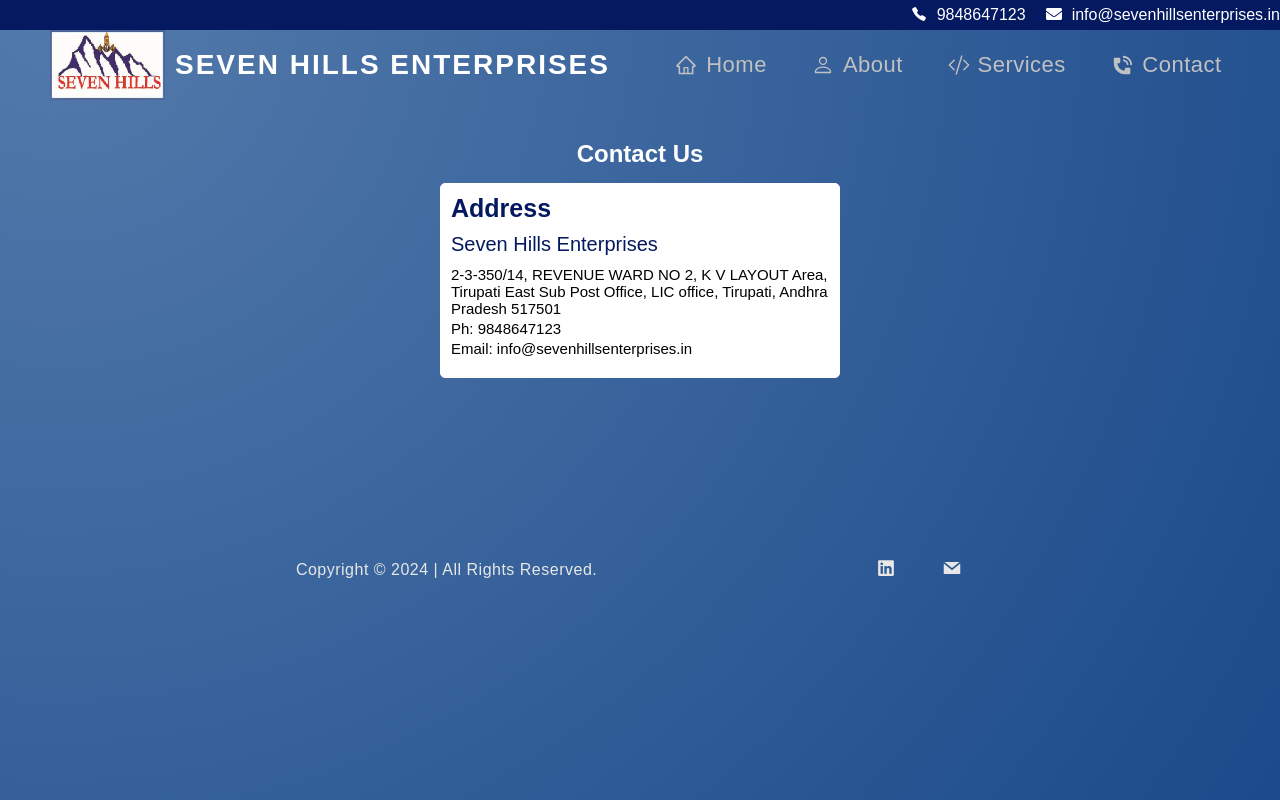
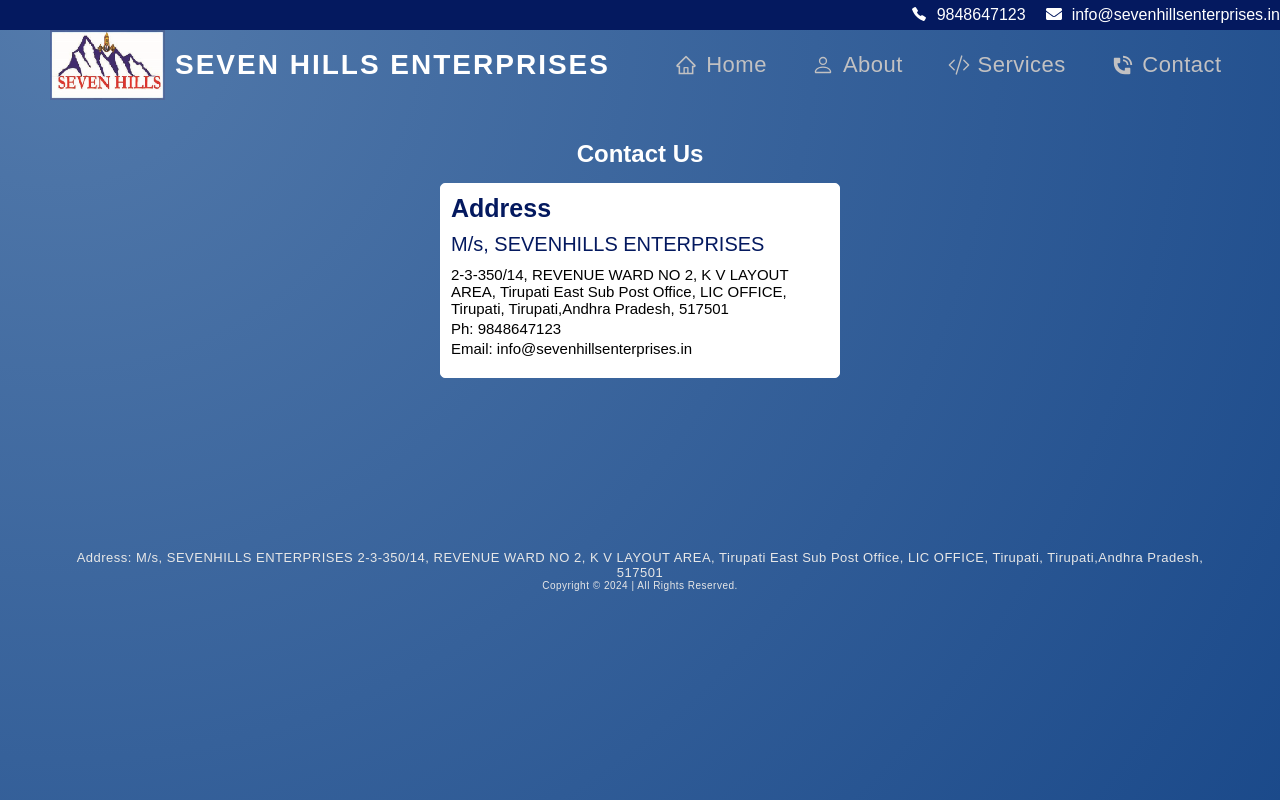
Before and after one commit to KavyaVema/sevenhills, a React (Vite) app: page /Contact in a window 1280 px wide. Built offline with nearby package versions, Linux system fonts and the light colour scheme.

Commit message:
footer address change

```diff
--- a/src/Components/Contact.jsx
+++ b/src/Components/Contact.jsx
@@ -72,8 +72,8 @@
         </a>
       </form>)} */}
       <div className="address-card"><div className="address-card-section"><h5 style={{fontSize:"25px",color:"#04195f"}}>Address</h5>
-      <div style={{fontSize:"20px",color:"#04195f"}}>Seven Hills Enterprises</div>
-      <div style={{fontSize:"15px",display:"grid",gap:"3px"}}>2-3-350/14, REVENUE WARD NO 2, K V LAYOUT Area, Tirupati East Sub Post Office, LIC office, Tirupati, Andhra Pradesh 517501<div>Ph: 9848647123</div><div>Email: info@sevenhillsenterprises.in</div></div></div></div>
+      <div style={{fontSize:"20px",color:"#04195f"}}>M/s, SEVENHILLS ENTERPRISES</div>
+      <div style={{fontSize:"15px",display:"grid",gap:"3px"}}>2-3-350/14, REVENUE WARD NO 2, K V LAYOUT AREA, Tirupati East Sub Post Office, LIC OFFICE, Tirupati, Tirupati,Andhra Pradesh, 517501<div>Ph: 9848647123</div><div>Email: info@sevenhillsenterprises.in</div></div></div></div>
         {/* <div style={{height:"10px"}}></div> */}
 
 
--- a/src/Components/Footer.jsx
+++ b/src/Components/Footer.jsx
@@ -7,19 +7,9 @@
   let year = date.getFullYear();
   return (
     <footer>
-      <h4>Copyright &copy; {year} | All Rights Reserved.</h4>
-      <div className="footerLinks">
-        <a href="https://www.linkedin.com/in/kishorebabuvema/" target="_blank">
-          <FaLinkedin />
-        </a>
-        {/* <a href="#" target="_blank">
-          <FaInstagram />
-        </a> */}
 
-        <a href="mailTo:info@sevenhillsenterprises.in" target="_blank">
-          <GrMail />
-        </a>
-      </div>
+      <div style={{fontSize:"13px"}}>Address: M/s, SEVENHILLS ENTERPRISES 2-3-350/14, REVENUE WARD NO 2, K V LAYOUT AREA, Tirupati East Sub Post Office, LIC OFFICE, Tirupati, Tirupati,Andhra Pradesh, 517501</div>
+      <h4 style={{fontSize:"10px"}}>Copyright &copy; {year} | All Rights Reserved.</h4>
     </footer>
   );
 };
```
